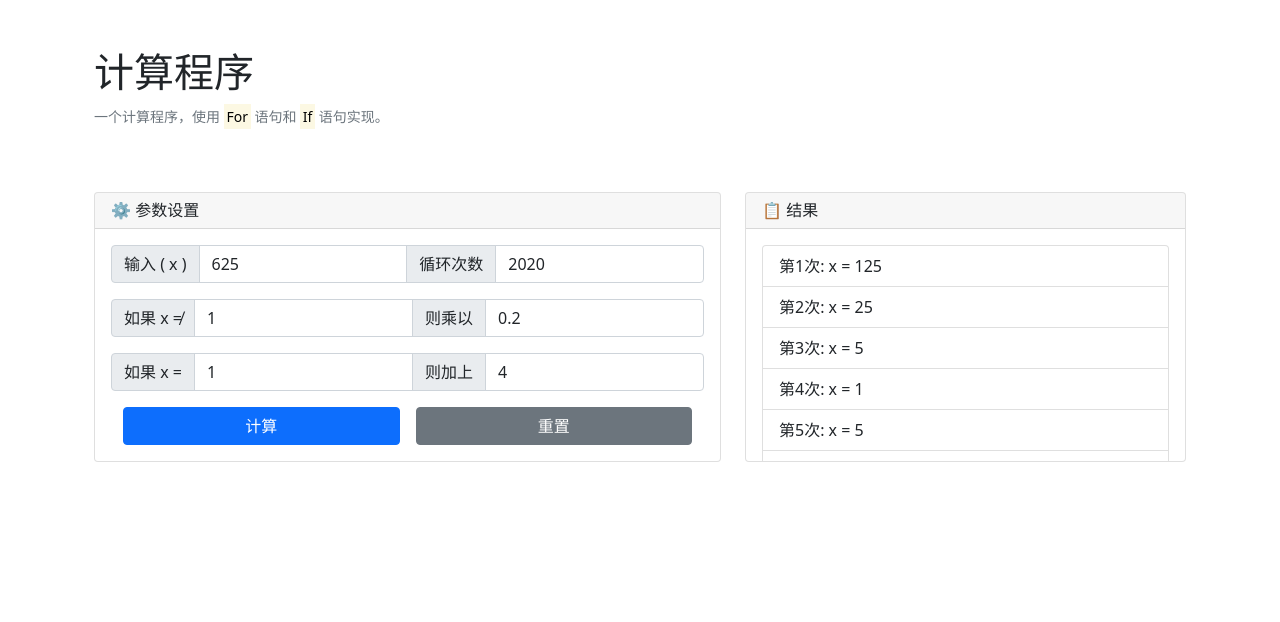
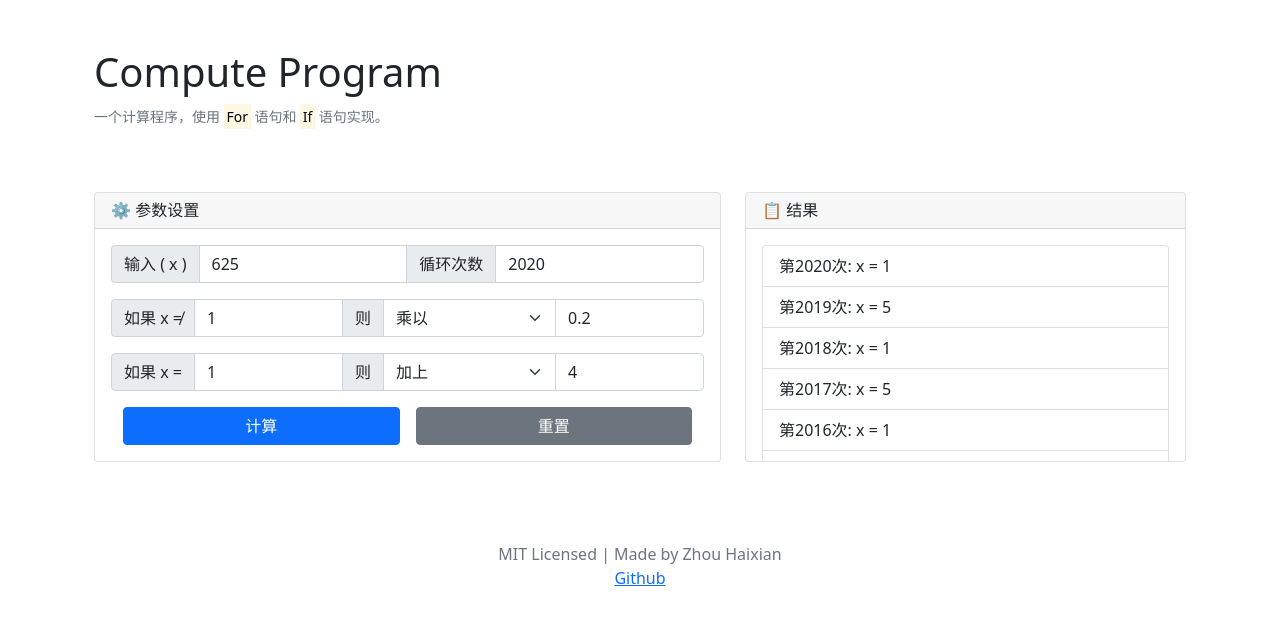
Before and after one commit to zhouhaixian/ComputeProgram, a Vue app: page / in a window 1280 px wide. Shown: the top 622 px of the page. Built offline with nearby package versions, Linux system fonts and the light colour scheme.

Commit message:
[Update] 增加了对自定义操作的支持 & 在页脚增加了项目信息& 更新了版本号

```diff
--- a/package.json
+++ b/package.json
@@ -1,7 +1,7 @@
 {
   "name": "compute-program",
   "private": true,
-  "version": "2.1.1",
+  "version": "3.2.6",
   "scripts": {
     "dev": "vite",
     "build": "vite build",
--- a/src/App.vue
+++ b/src/App.vue
@@ -8,7 +8,107 @@ import Result from './components/Result.vue'
 const result = ref([])
 const compute = (parameters) => {
   result.value = []
-  let { x, count, firstCondition, firstAction, secondCondition, secondAction } = parameters
+  let { x, count, firstCondition, firstAction, firstOperator, secondCondition, secondAction, secondOperator } = parameters
+  switch (firstOperator) {
+    case "addition":
+      switch (secondOperator) {
+        case "addition":
+          for (let i = 1; i <= count; i++) {
+            if (x != firstCondition) {
+              x += firstAction
+            } else if (x == secondCondition) {
+              x += secondAction
+            }
+            result.value.push(`第${i}次: x = ${x}`)
+            console.log(`第${i}次: x = ${x}`)
+          }
+          break
+        case "subtract":
+          for (let i = 1; i <= count; i++) {
+            if (x != firstCondition) {
+              x += firstAction
+            } else if (x == secondCondition) {
+              x -= secondAction
+            }
+            result.value.push(`第${i}次: x = ${x}`)
+            console.log(`第${i}次: x = ${x}`)
+          }
+          break
+        case "multiplication":
+          for (let i = 1; i <= count; i++) {
+            if (x != firstCondition) {
+              x += firstAction
+            } else if (x == secondCondition) {
+              x *= secondAction
+            }
+            result.value.push(`第${i}次: x = ${x}`)
+            console.log(`第${i}次: x = ${x}`)
+          }
+          break
+        case "division":
+          for (let i = 1; i <= count; i++) {
+            if (x != firstCondition) {
+              x += firstAction
+            } else if (x == secondCondition) {
+              x /= secondAction
+            }
+            result.value.push(`第${i}次: x = ${x}`)
+            console.log(`第${i}次: x = ${x}`)
+          }
+          break
+      }
+      break
+    case "subtract":
+      switch (secondOperator) {
+        case "addition":
+          for (let i = 1; i <= count; i++) {
+            if (x != firstCondition) {
+              x -= firstAction
+            } else if (x == secondCondition) {
+              x += secondAction
+            }
+            result.value.push(`第${i}次: x = ${x}`)
+            console.log(`第${i}次: x = ${x}`)
+          }
+          break
+        case "subtract":
+          for (let i = 1; i <= count; i++) {
+            if (x != firstCondition) {
+              x -= firstAction
+            } else if (x == secondCondition) {
+              x -= secondAction
+            }
+            result.value.push(`第${i}次: x = ${x}`)
+            console.log(`第${i}次: x = ${x}`)
+          }
+          break
+        case "multiplication":
+          for (let i = 1; i <= count; i++) {
+            if (x != firstCondition) {
+              x -= firstAction
+            } else if (x == secondCondition) {
+              x *= secondAction
+            }
+            result.value.push(`第${i}次: x = ${x}`)
+            console.log(`第${i}次: x = ${x}`)
+          }
+          break
+        case "division":
+          for (let i = 1; i <= count; i++) {
+            if (x != firstCondition) {
+              x -= firstAction
+            } else if (x == secondCondition) {
+              x /= secondAction
+            }
+            result.value.push(`第${i}次: x = ${x}`)
+            console.log(`第${i}次: x = ${x}`)
+          }
+          break
+      }
+      break
+    case "multiplication":
+      switch (secondOperator) {
+        case "addition":
           for (let i = 1; i <= count; i++) {
             if (x != firstCondition) {
               x *= firstAction
@@ -18,6 +118,92 @@ const compute = (parameters) => {
             result.value.push(`第${i}次: x = ${x}`)
             console.log(`第${i}次: x = ${x}`)
           }
+          break
+        case "subtract":
+          for (let i = 1; i <= count; i++) {
+            if (x != firstCondition) {
+              x *= firstAction
+            } else if (x == secondCondition) {
+              x -= secondAction
+            }
+            result.value.push(`第${i}次: x = ${x}`)
+            console.log(`第${i}次: x = ${x}`)
+          }
+          break
+        case "multiplication":
+          for (let i = 1; i <= count; i++) {
+            if (x != firstCondition) {
+              x *= firstAction
+            } else if (x == secondCondition) {
+              x *= secondAction
+            }
+            result.value.push(`第${i}次: x = ${x}`)
+            console.log(`第${i}次: x = ${x}`)
+          }
+          break
+        case "division":
+          for (let i = 1; i <= count; i++) {
+            if (x != firstCondition) {
+              x *= firstAction
+            } else if (x == secondCondition) {
+              x /= secondAction
+            }
+            result.value.push(`第${i}次: x = ${x}`)
+            console.log(`第${i}次: x = ${x}`)
+          }
+          break
+      }
+      break
+    case "division":
+      switch (secondOperator) {
+        case "addition":
+          for (let i = 1; i <= count; i++) {
+            if (x != firstCondition) {
+              x /= firstAction
+            } else if (x == secondCondition) {
+              x += secondAction
+            }
+            result.value.push(`第${i}次: x = ${x}`)
+            console.log(`第${i}次: x = ${x}`)
+          }
+          break
+        case "subtract":
+          for (let i = 1; i <= count; i++) {
+            if (x != firstCondition) {
+              x /= firstAction
+            } else if (x == secondCondition) {
+              x -= secondAction
+            }
+            result.value.push(`第${i}次: x = ${x}`)
+            console.log(`第${i}次: x = ${x}`)
+          }
+          break
+        case "multiplication":
+          for (let i = 1; i <= count; i++) {
+            if (x != firstCondition) {
+              x /= firstAction
+            } else if (x == secondCondition) {
+              x *= secondAction
+            }
+            result.value.push(`第${i}次: x = ${x}`)
+            console.log(`第${i}次: x = ${x}`)
+          }
+          break
+        case "division":
+          for (let i = 1; i <= count; i++) {
+            if (x != firstCondition) {
+              x /= firstAction
+            } else if (x == secondCondition) {
+              x /= secondAction
+            }
+            result.value.push(`第${i}次: x = ${x}`)
+            console.log(`第${i}次: x = ${x}`)
+          }
+          break
+      }
+      break
+  }
+  result.value.reverse()
 }
 
 </script>
@@ -25,7 +211,7 @@ const compute = (parameters) => {
 <template>
   <main class="container py-5">
     <header class="container">
-      <h1 class="display-6">计算程序</h1>
+      <h1 class="display-6">Compute Program</h1>
       <small class="text-muted">
         一个计算程序，使用
         <mark>For</mark> 语句和
@@ -42,5 +228,11 @@ const compute = (parameters) => {
         </div>
       </div>
     </main>
+    <footer class="py-3">
+      <p class="text-center text-muted mb-0">MIT Licensed | Made by Zhou Haixian</p>
+      <p class="text-center text-muted">
+        <a href="https://github.com/zhouhaixian/ComputeProgram" target="_blank">Github</a>
+      </p>
+    </footer>
   </main>
 </template>
--- a/src/components/Parameters.vue
+++ b/src/components/Parameters.vue
@@ -8,8 +8,10 @@ const parameters = ref({
   count: 2020,
   firstCondition: 1,
   firstAction: 0.2,
+  firstOperator: 'multiplication',
   secondCondition: 1,
-  secondAction: 4
+  secondAction: 4,
+  secondOperator: 'addition'
 })
 const reset = () => {
   parameters.value = {
@@ -17,8 +19,10 @@ const reset = () => {
     count: 2020,
     firstCondition: 1,
     firstAction: 0.2,
+    firstOperator: 'multiplication',
     secondCondition: 1,
-    secondAction: 4
+    secondAction: 4,
+    secondOperator: 'addition'
   }
 }
 const compute = (event) => {
@@ -39,7 +43,7 @@ onMounted(() => {
           <span class="input-group-text">输入 ( x )</span>
           <input class="form-control" type="number" max="999999" step="0.1" v-model="parameters.x" />
           <span class="input-group-text">循环次数</span>
-          <input class="form-control" type="number" max="9999" min="1" v-model="parameters.count" />
+          <input class="form-control" type="number" max="10000" min="1" v-model="parameters.count" />
         </div>
         <div class="input-group mb-3">
           <span class="input-group-text">如果 x ≠</span>
@@ -50,7 +54,13 @@ onMounted(() => {
             step="0.1"
             v-model="parameters.firstCondition"
           />
-          <span class="input-group-text">则乘以</span>
+          <span class="input-group-text">则</span>
+          <select class="form-select" v-model="parameters.firstOperator">
+            <option value="addition">加上</option>
+            <option value="subtract">减去</option>
+            <option value="multiplication">乘以</option>
+            <option value="division">除以</option>
+          </select>
           <input
             class="form-control"
             type="number"
@@ -68,7 +78,13 @@ onMounted(() => {
             step="0.1"
             v-model="parameters.secondCondition"
           />
-          <span class="input-group-text">则加上</span>
+          <span class="input-group-text">则</span>
+          <select class="form-select" v-model="parameters.secondOperator">
+            <option value="addition">加上</option>
+            <option value="subtract">减去</option>
+            <option value="multiplication">乘以</option>
+            <option value="division">除以</option>
+          </select>
           <input
             class="form-control"
             type="number"
```
Lines whose indentation alone changed are shown as unchanged.
